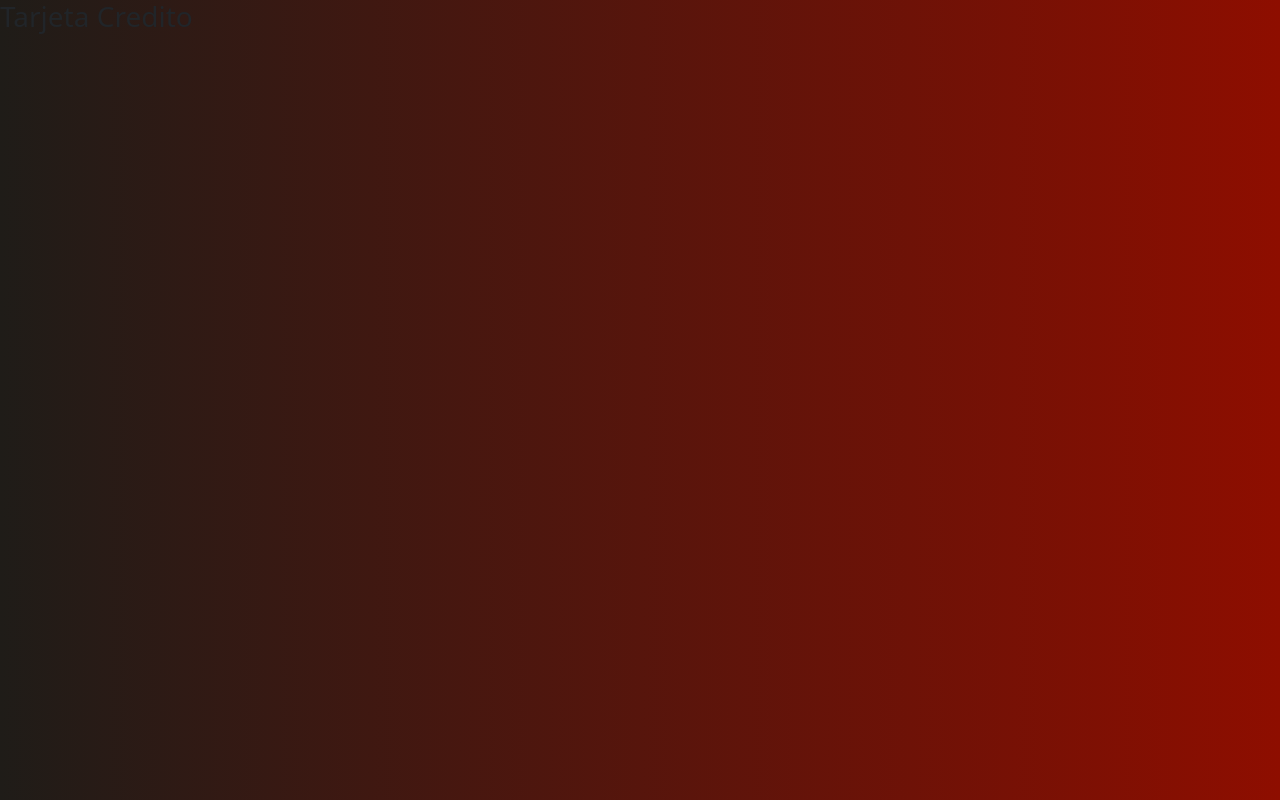
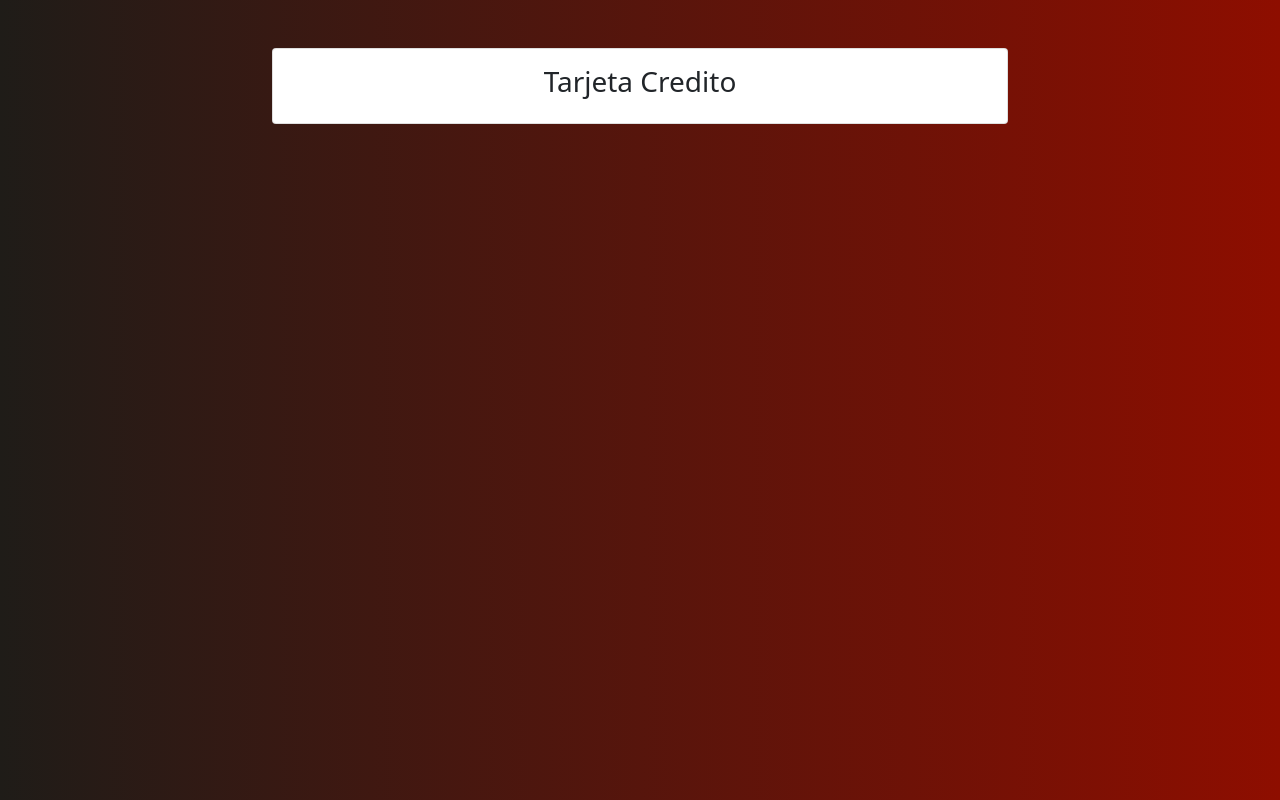
Before and after one commit to Ricarox/TarjetaCredito, an Angular app: page / in a window 1280 px wide. Built offline with nearby package versions, Linux system fonts and the light colour scheme.

Commit message:
Components/TarjetaCredito.html

```diff
--- a/src/app/app.component.html
+++ b/src/app/app.component.html
@@ -1 +1 @@
-<h3>Tarjeta Credito</h3>
+<app-tarjeta-credito></app-tarjeta-credito>
--- a/src/app/components/tarjeta-credito/tarjeta-credito.component.html
+++ b/src/app/components/tarjeta-credito/tarjeta-credito.component.html
@@ -1 +1,13 @@
-<p>tarjeta-credito works!</p>
+<div class="container mt-5">
+    <div class="row">
+        <div class="col-lg-8 offset-lg-2">
+            <div class="card">
+                <div class="card-body text-center">
+                    <h3>Tarjeta Credito</h3>
+
+
+                </div>
+            </div>
+        </div>
+    </div>
+</div>
```
